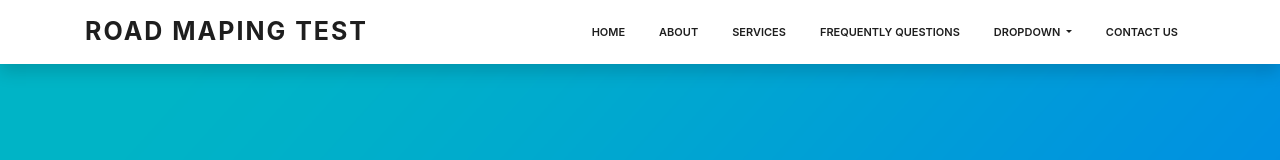
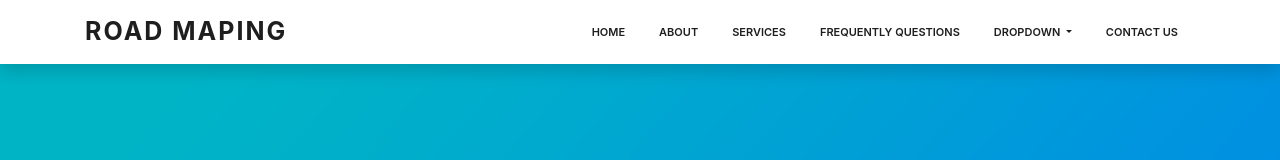
Before and after one commit to abanoub2017/landing-page, a plain HTML site: page index.html in a window 1280 px wide. Shown: the top 160 px of the page. Drawn offline with Linux system fonts and the light colour scheme; files whose address does not match are found by name.

Commit message:
Change Again

```diff
--- a/index.html
+++ b/index.html
@@ -16,7 +16,7 @@
         <nav class="navbar navbar-expand-lg navbar-light shadow ">
             <div class="container">
                 <!-- Logo Brand Name -->
-                <a class="navbar-brand" href="#">ROAD MAPING Test</a>
+                <a class="navbar-brand" href="#">ROAD MAPING </a>
                 <button class="navbar-toggler" type="button" data-toggle="collapse"
                     data-target="#navbarSupportedContent" aria-controls="navbarSupportedContent" aria-expanded="false"
                     aria-label="Toggle navigation">
```
